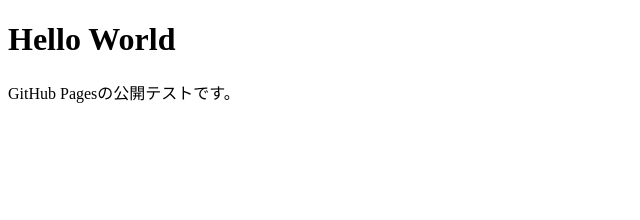
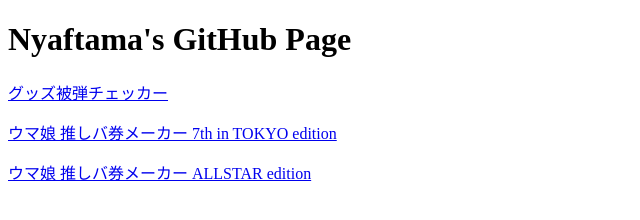
Before and after one commit to nyaftama/nyaftama.github.io, a plain HTML site: page index.html in a window 1280 px wide. Shown: the whole page, without its empty margins (0-640 px from the left). Drawn offline with Linux system fonts and the light colour scheme.

Commit message:
Update index.html

```diff
--- a/index.html
+++ b/index.html
@@ -12,12 +12,16 @@
         gtag('config', 'G-2RNJ72H75W');
     </script>
     <meta charset="UTF-8">
-    <title>My GitHub Page</title>
+    <title>Nyaftama's GitHub Page</title>
 </head>
 
 <body>
-    <h1>Hello World</h1>
-    <p>GitHub Pagesの公開テストです。</p>
+    <h1>Nyaftama's GitHub Page</h1>
+    <div>
+        <p><a href="https://nyaftama.github.io/uma7th-item-search/">グッズ被弾チェッカー</a></p>
+        <p><a href="https://nyaftama.github.io/uma7th-ouen-baken/">ウマ娘 推しバ券メーカー 7th in TOKYO edition</a></p>
+        <p><a href="https://nyaftama.github.io/uma-ouen-baken/">ウマ娘 推しバ券メーカー ALLSTAR edition</a></p>
+    </div>
 </body>
 
 </html>
```
